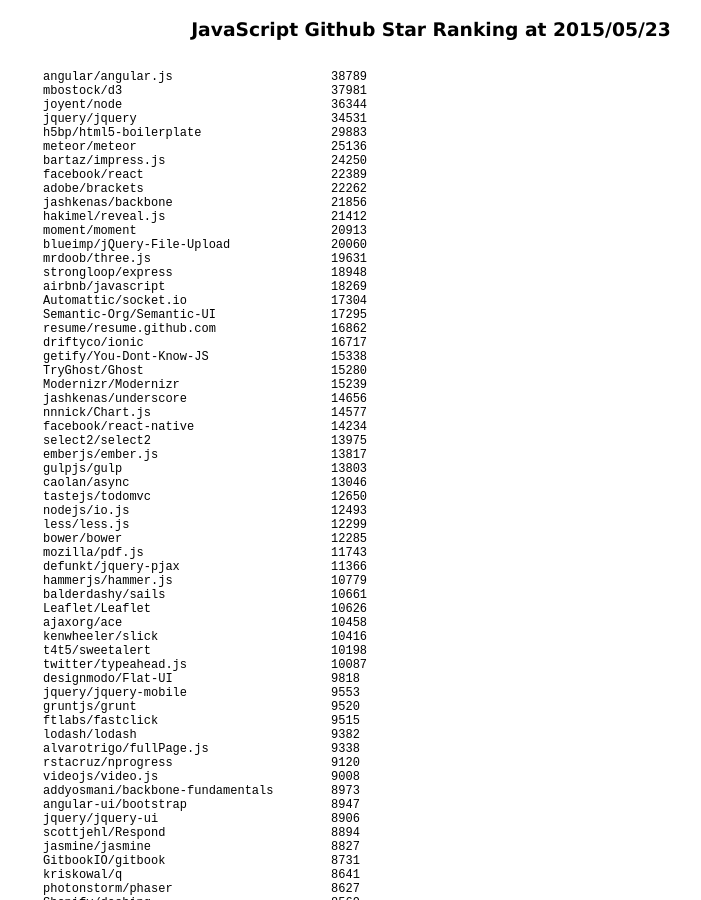
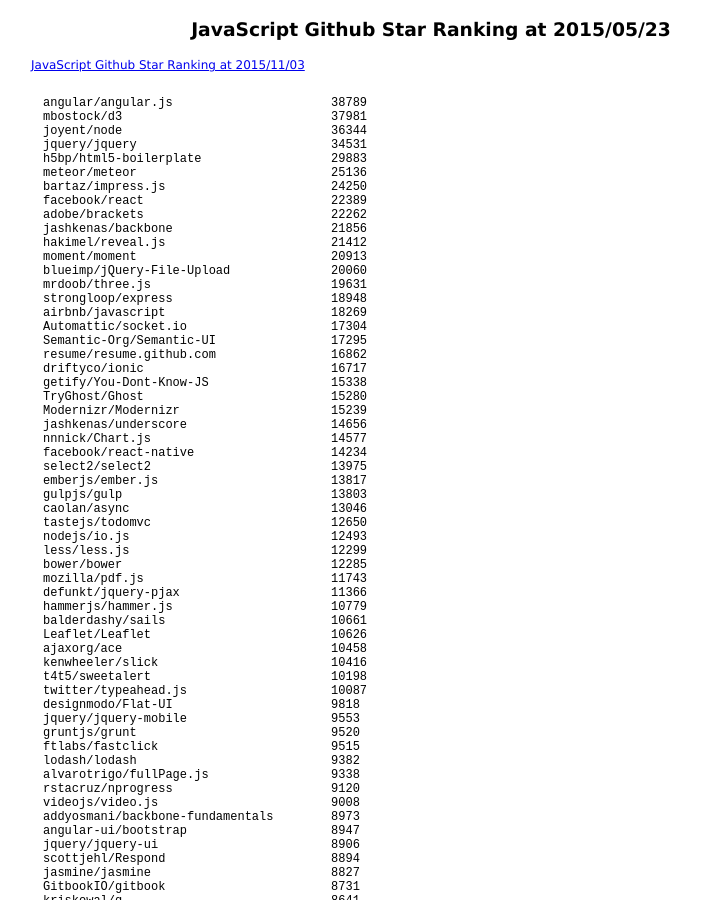
Before and after one commit to 38elements/38elements.github.com, a Jekyll site: the page built from _posts/2015-05-23-javascript-repository-github-star-ranking.md, in a window 1280 px wide and 900 px high. Shown: the whole window, without its empty margins (209-910 px from the left). Built offline with Jekyll 4.4.1, drawn with Linux system fonts in a browser that asks for light colours; Markdown is read by kramdown in place of the engine named in the settings.

Commit message:
Update 2015-05-23-javascript-repository-github-star-ranking.md

```diff
--- a/_posts/2015-05-23-javascript-repository-github-star-ranking.md
+++ b/_posts/2015-05-23-javascript-repository-github-star-ranking.md
@@ -2,6 +2,7 @@
 layout: posts
 title: JavaScript Github Star Ranking at 2015/05/23
 ---
+[JavaScript Github Star Ranking at 2015/11/03](/2015/11/03/javascript-repository-github-star-ranking.html)
 <pre style="background-color: white;border: none;">
 angular/angular.js                      38789
 mbostock/d3                             37981
```
